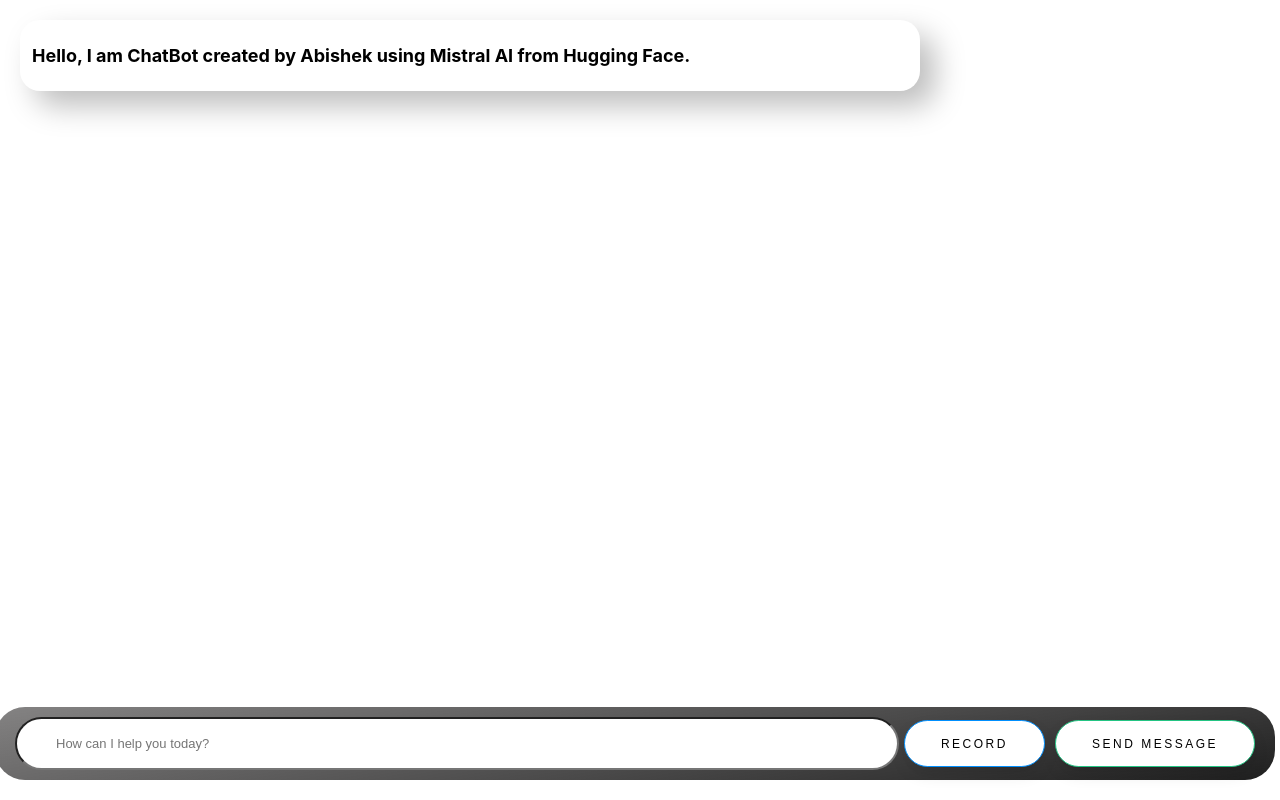
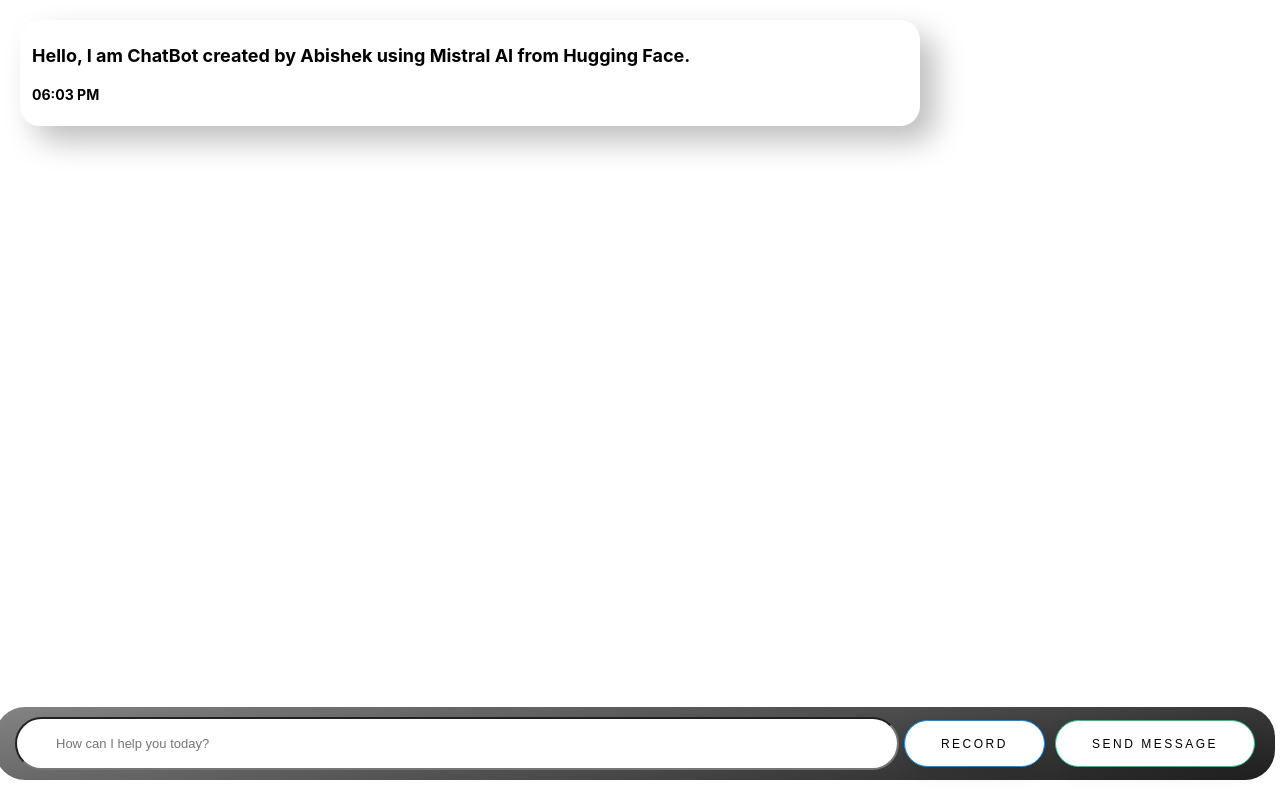
Before and after one commit to Abishek-Sivakumar/myChatgptClone, a React (Vite) app in the folder myChatgptClone/: page / in a window 1280 px wide. Built offline with nearby package versions, Linux system fonts and the light colour scheme; no server answers; what @huggingface/inference would draw is missing.

Commit message:
Date for Each Message

```diff
--- a/myChatgptClone/src/App.jsx
+++ b/myChatgptClone/src/App.jsx
@@ -70,6 +70,13 @@ function App() {
             key={chat.id}
           >
             <h2>{chat.msg}</h2>
+            <h3>
+              {new Date().toLocaleTimeString([], {
+                hour: "2-digit",
+                minute: "2-digit",
+                // hour12: false, To display time in 24-hour format without am and pm
+              })}
+            </h3>
           </div>
         ))}
       </section>
```
